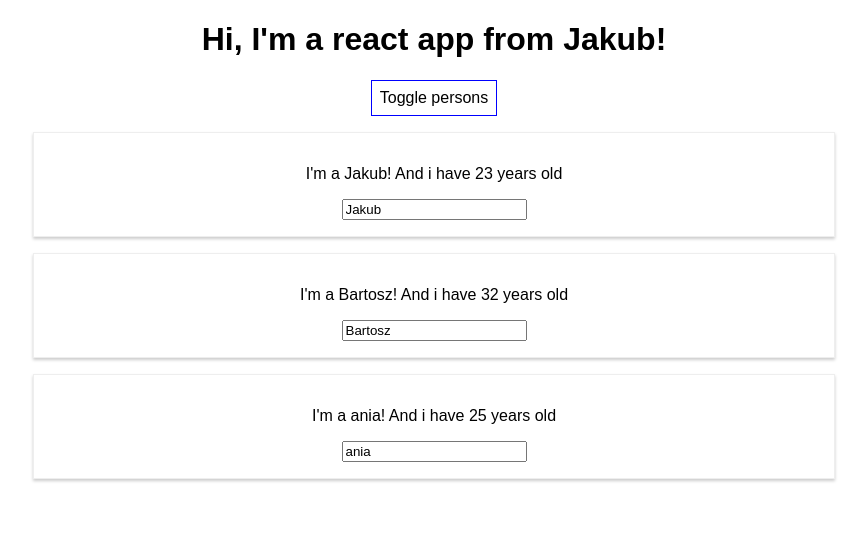
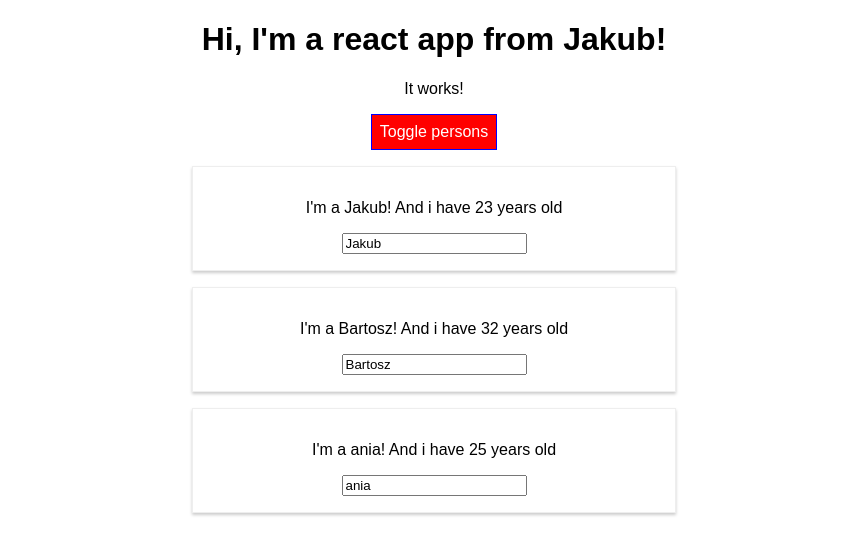
Before and after one commit to Agile-fox/React-max, a React (Create React App) app: page / in a window 1280 px wide. Both pictures are taken after a click on the button "Toggle persons". Shown: the top 554 px of the page, without its empty margins (206-1073 px from the left). Built offline with nearby package versions, Linux system fonts and the light colour scheme.

Commit message:
adding section about using radium package

```diff
--- a/package.json
+++ b/package.json
@@ -3,9 +3,11 @@
   "version": "0.1.0",
   "private": true,
   "dependencies": {
+    "radium": "^0.26.0",
     "react": "^16.12.0",
     "react-dom": "^16.12.0",
-    "react-scripts": "1.1.5"
+    "react-scripts": "1.1.5",
+    "styled-components": "^4.4.1"
   },
   "scripts": {
     "start": "react-scripts start",
--- a/src/App.css
+++ b/src/App.css
@@ -1,3 +1,11 @@
 .App {
   text-align: center;
 }
+
+.red {
+  color: red;
+}
+
+.bold {
+  font-weight: bold;
+}
--- a/src/App.js
+++ b/src/App.js
@@ -1,7 +1,7 @@
 import React, { Component } from 'react';
 import './App.css';
 import Person from './Person/Person';
-
+import Radium, { StyleRoot } from 'radium';
 
 class App extends Component {
   state = {
@@ -43,11 +43,16 @@
 
   render(){
     const style = {
-      backgroundColor: 'white',
+      backgroundColor: 'green',
+      color: 'white',
       font: 'inherit',
       border: '1px solid blue',
       padding: '8px',
-      cursor: 'pointer'
+      cursor: 'pointer',
+      ':hover': {
+        backgroundColor: 'lightgreen',
+        color: 'black'
+      }
     };
 
     let persons = null;
@@ -64,13 +69,27 @@
           changed={(event) => this.nameChangedHandler(event, person.id)}/>
         })}
         </div>
-
       );
+      style.backgroundColor = 'red';
+      style[':hover'] = {
+        backgroundColor: 'salmon',
+        color: 'black'
+      };
     }
 
+    const classes = [];
+    if ( this.state.persons.length <= 2) {
+        classes.push('red');
+    }
+    if ( this.state.persons.length <= 1) {
+      classes.push('bold');
+  }
+
    return (
+     <StyleRoot>
       <div className="App">
         <h1> Hi, I'm a react app from Jakub!</h1>
+        <p className={classes.join(' ')}>It works!</p>
         <button
         style={style}
         //onClick={this.switchNameHandler.bind(this, 'Max')}
@@ -78,8 +97,9 @@
         >Toggle persons</button>
         {persons}
       </div>
+      </StyleRoot>
     );
   }
 }
 
-export default App;
+export default Radium(App);
--- a/src/Person/Person.js
+++ b/src/Person/Person.js
@@ -1,9 +1,16 @@
 import React from 'react';
 import './Person.css';
+import Radium from 'radium';
 
 const person = (props) => {
+    const style = {
+        '@media (min-width: 500px)': {
+                width: '450px'
+        }
+    };
+
     return (
-    <div className="Person">
+    <div className="Person" style={style}>
         <p onClick={props.click}>I'm a {props.name}! And i have {props.age} years old</p>
         <p>{props.children}</p>
         <input type="text" onChange={props.changed} value={props.name}/>
@@ -11,4 +18,4 @@
     )
 };
 
-export default person;
+export default Radium(person);
```
Also changed, not shown: src/Person/Person.css (line endings or trailing spaces), 1 other file (tests, documents, lock files or other folders).
